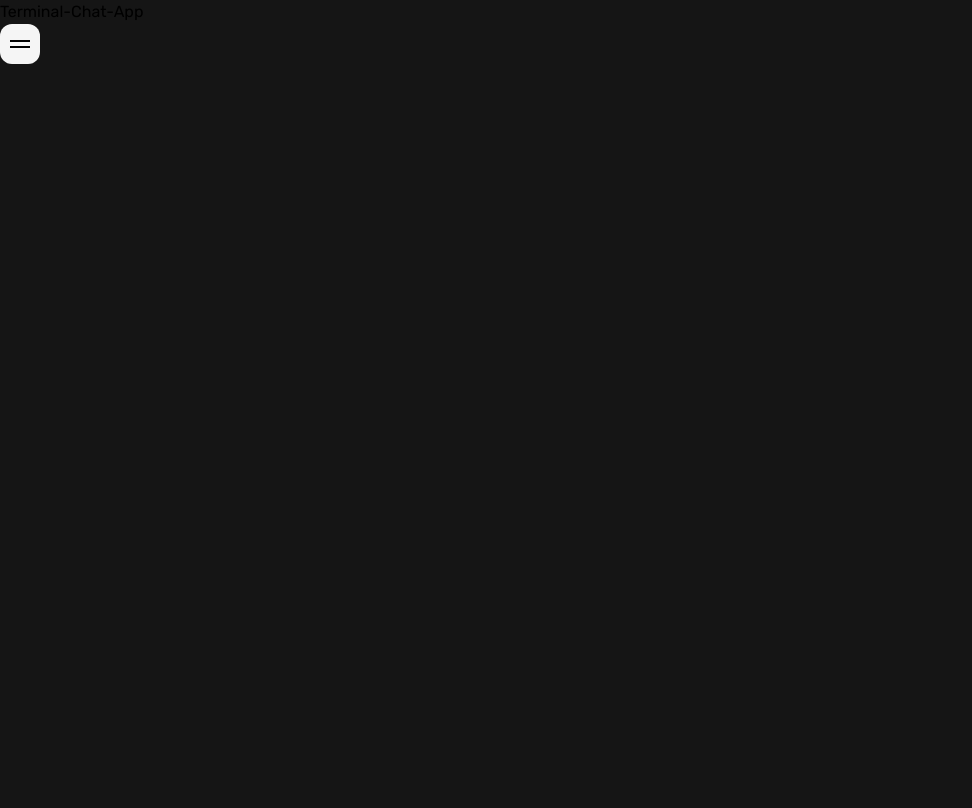
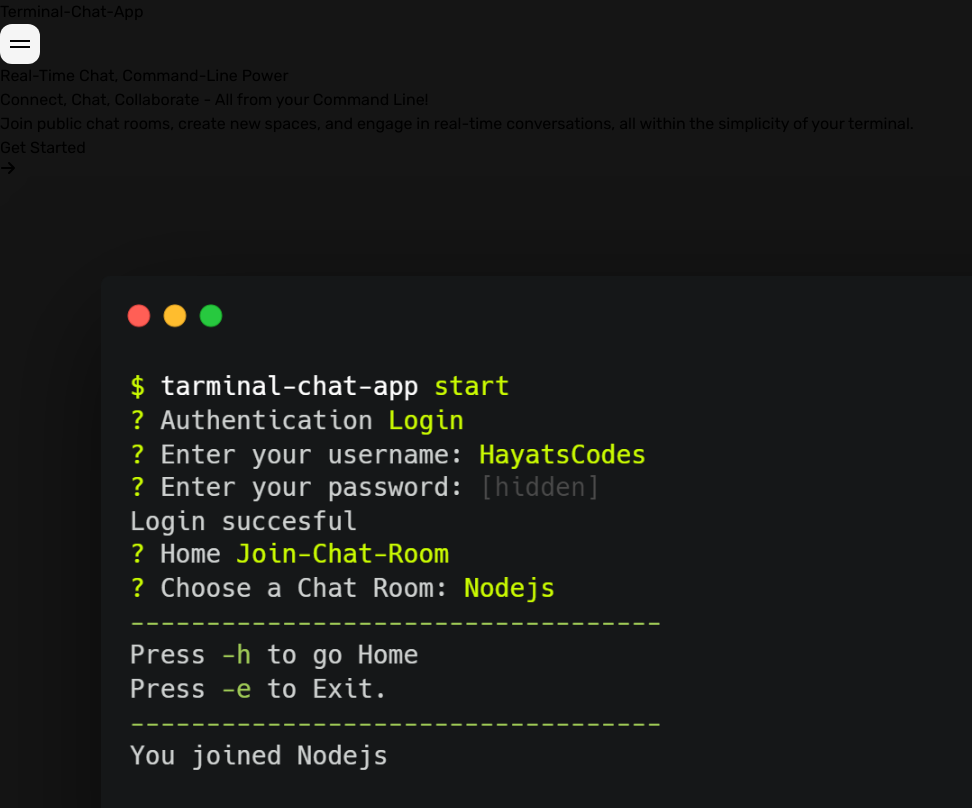
Before and after one commit to HayatsCodes/terminal-chat-app-frontend, a React (Vite) app: page / in a window 1280 px wide. Shown: the top 808 px of the page, without its empty margins (0-972 px from the left). Built offline with nearby package versions, Linux system fonts and the light colour scheme; a web font is replaced by a local one.

Commit message:
created Hero component

```diff
--- a/package.json
+++ b/package.json
@@ -11,7 +11,8 @@
   },
   "dependencies": {
     "react": "^18.2.0",
-    "react-dom": "^18.2.0"
+    "react-dom": "^18.2.0",
+    "react-icons": "^5.0.1"
   },
   "devDependencies": {
     "@types/react": "^18.2.43",
--- a/src/App.tsx
+++ b/src/App.tsx
@@ -1,11 +1,19 @@
+import { useState } from 'react'
 import Header from './components/Header'
+import Hero from './components/Hero'
 
 
 
 const App = () => {
+  const [isClickedMenu, setIsClickedMenu] = useState(false);
+  const updateIsClickedMenu = () => {
+    setIsClickedMenu(!isClickedMenu);
+  }
+
   return (
-    <div className='header w-[80%] mx-auto'>
-      <Header />
+    <div className='header w-[80%] mx-auto overflow-hidden'>
+      <Header isClickedMenu={isClickedMenu} updateIsClickedMenu={updateIsClickedMenu}/>
+      <Hero isClickedMenu={isClickedMenu}/>
     </div>
   )
 }
--- a/src/components/Header.tsx
+++ b/src/components/Header.tsx
@@ -1,28 +1,29 @@
-import { useState } from "react"
+// import { useState } from "react"
 
-const Header = () => {
-  const [isClickedMenu, setIsClickedMenu] = useState(false);
+import { HeaderProps } from "../types"
+
+const Header: React.FC<HeaderProps> = ({isClickedMenu, updateIsClickedMenu}) => {
   const handleMenuClick = () => {
-    setIsClickedMenu(!isClickedMenu);
+    updateIsClickedMenu()
   }
   return (
-    <div className="mt-4 flex justify-between text-white">
+    <div className="mt-4 flex justify-between text-white w-full">
       <div className="font-bold text-lg">
-        Terminal-Chat-App
+        <h1>Terminal-Chat-App</h1>
       </div>
       <div className="flex items-center flex-col gap-4">
-        {isClickedMenu ? (<svg onClick={handleMenuClick} xmlns="http://www.w3.org/2000/svg" width="38" height="38" viewBox="0 0 40 40" fill="none">
+        {isClickedMenu ? (<svg className="opacity-70" onClick={handleMenuClick} xmlns="http://www.w3.org/2000/svg" width="38" height="38" viewBox="0 0 40 40" fill="none">
           <rect width="40" height="40" rx="12" fill="#F5F5F5" />
           <path d="M10 10L30 30M10 30L30 10" stroke="black" strokeWidth="3" />
         </svg>
-        ) : (<svg onClick={handleMenuClick} xmlns="http://www.w3.org/2000/svg" width="40" height="40" viewBox="0 0 40 40" fill="none">
+        ) : (<svg className="opacity-70" onClick={handleMenuClick} xmlns="http://www.w3.org/2000/svg" width="40" height="40" viewBox="0 0 40 40" fill="none">
           <rect width="40" height="40" rx="12" fill="#F5F5F5" />
           <line x1="10" y1="17" x2="30" y2="17" stroke="black" strokeWidth="2" />
           <line x1="10" y1="23" x2="30" y2="23" stroke="black" strokeWidth="2" />
         </svg>)}
 
         {isClickedMenu && (
-          <div className="flex flex-col -mr-5 gap-2">
+          <div className="flex flex-col -mr-4 gap-3 text-white text-opacity-70">
             <a href="#">Features</a>
             <a href="#">Demo</a>
             <a href="#">Installation</a>
--- /dev/null
+++ b/src/components/Hero.tsx
@@ -0,0 +1,32 @@
+import { FaArrowRight } from "react-icons/fa6";
+import { HeroProps } from "../types"
+import demoImg from '../assets/tarminal-chat-app.png'
+
+
+const Hero: React.FC<HeroProps> = ({ isClickedMenu }) => {
+    return (
+        <div className={`${!isClickedMenu ? 'mt-24' : 'mt-4'} `}>
+            <div>
+                <p className="sub-headline text-[#CBFC01] text-[.9rem] font-semibold">Real-Time Chat, Command-Line Power</p>
+                <h2 className="text-white text-[36px] font-black">
+                    Connect, Chat, Collaborate - All from your <span className="text-[#CBFC01]">Command Line!</span>
+                </h2>
+                <p className="main-headline text-white text-opacity-70 leading-[27px] mt-4 text-[.9rem]">
+                    Join public chat rooms, create new spaces, and engage in real-time conversations, all within the simplicity of your terminal.
+                </p>
+            </div>
+
+            <button className="inline-flex py-[21px] px-[45px] items-center gap-[21px] bg-[#CBFC01] mt-4 rounded text-[#151515] font-bold text-[18px]">
+                Get Started
+                <FaArrowRight />
+            </button>
+            <div className="w-[568px] h-[568px] flex-shrink-0 rounded-full bg-[#CBFC01] mt-24">
+                <img className="w-[500px] h-[260px] flex-shrink-0 rotate-[-45deg] rounded-[31.676px] border-2.5 border-solid border-white border-opacity-50 mt-4" src={demoImg} alt="tarminal-chat-app demo" />
+                <img className="w-[500px] h-[260px] flex-shrink-0 rotate-[-45deg] rounded-[31.676px] border-2.5 border-solid border-white border-opacity-50 mt-12 ml-4" src={demoImg} alt="tarminal-chat-app demo" />
+            </div>
+            <div className="mt-28"></div>
+        </div>
+    )
+}
+
+export default Hero
--- a/src/index.css
+++ b/src/index.css
@@ -7,6 +7,6 @@ body {
   font-family: 'Satoshi', sans-serif;
 }
 
-.header {
+.header, .sub-headline, .main-headline {
   font-family: 'Rubik', sans-serif;
 }
--- /dev/null
+++ b/src/types.ts
@@ -0,0 +1,6 @@
+export interface HeaderProps {
+    isClickedMenu: boolean;
+    updateIsClickedMenu: React.Dispatch<React.SetStateAction<void>>;
+  }
+
+  export  type HeroProps = Omit<HeaderProps, 'updateIsClickedMenu'>;
```
Also changed, not shown: src/assets/tarminal-chat-app.png (added), 1 other file (tests, documents, lock files or other folders).
